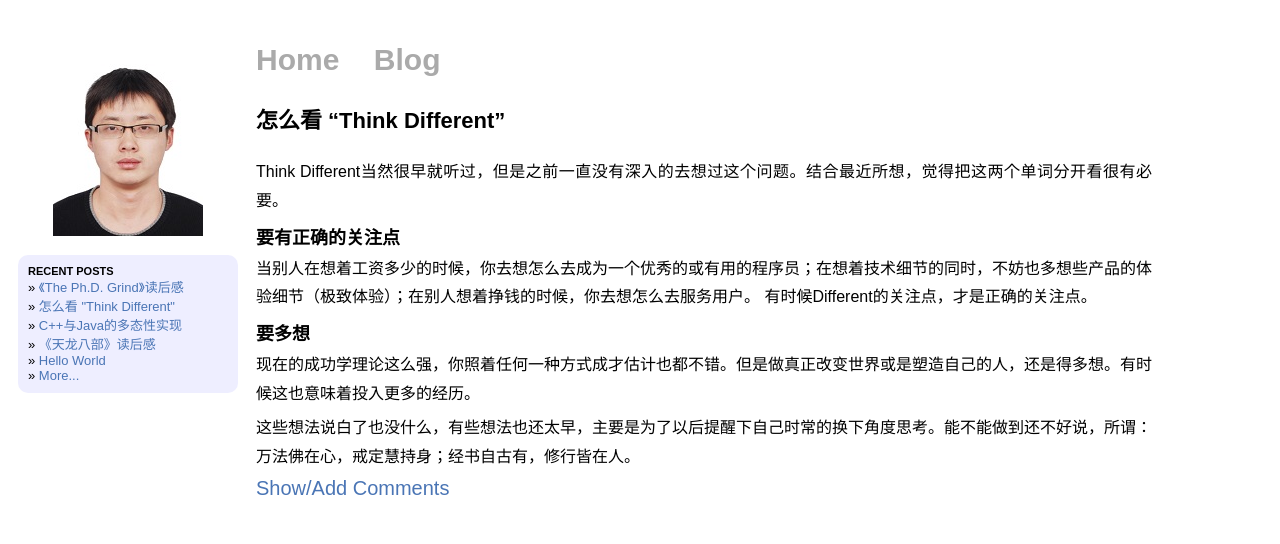
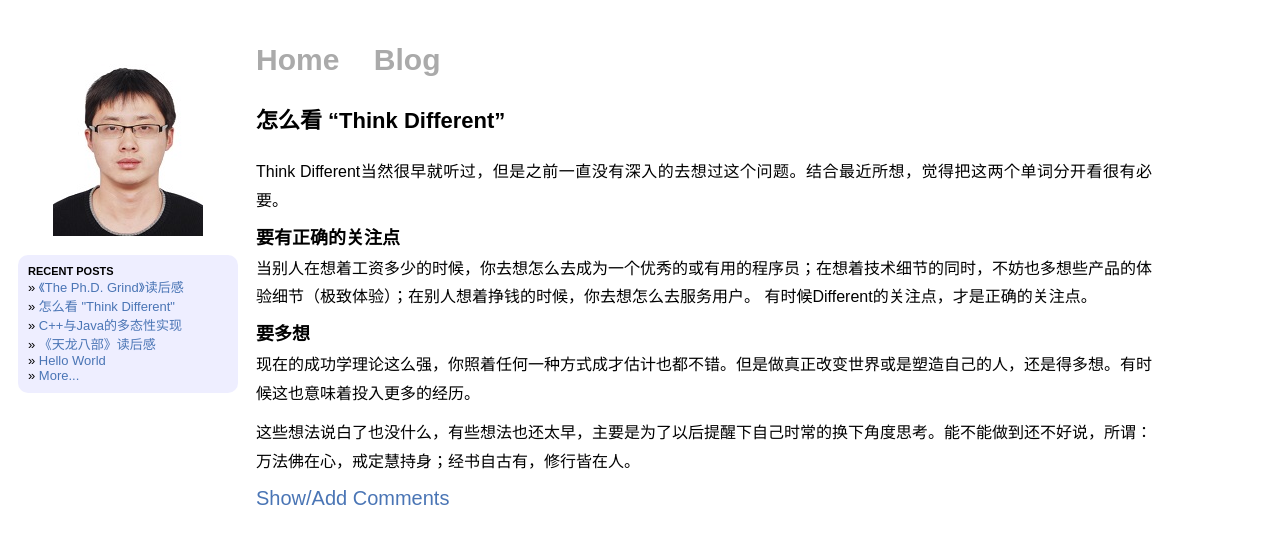
Before and after one commit to hanshengzhang/zhanghs, a Jekyll site: the page built from _posts/2014-10-24-opinion-on-thinking-different.md, in a window 1280 px wide. Shown: the top 544 px of the page. Built offline with Jekyll 4.4.1, drawn with Linux system fonts in a browser that asks for light colours; Markdown is read by kramdown in place of the engine named in the settings.

Commit message:
Update default.css
Add margin-bottom of <p> to avoid overlapping

```diff
--- a/css/default.css
+++ b/css/default.css
@@ -44,7 +44,7 @@ h1 {font-size:22px;font-weight:bold;margin-bottom:25px;}
 h2 {font-size:18px;font-weight:bold;margin-bottom:5px;margin-top:10px;}
 h3 {font-size:16px;font-weight:bold;margin-bottom:25px;}
 h4,h5,h6 {font-weight:bold;margin-bottom:15px;}
-p {margin-bottom:5px;line-height:1.8em;}
+p {margin-bottom:10px;line-height:1.8em;}
 code {background:#eee;border:1px solid #ccc;padding:0 5px;font-family:"Courier";line-height:14px;font-size:14px;word-wrap:break-word; }
 pre {background-color:#000;padding:15px;overflow:auto;margin-bottom:0px;font-size:14px;border: 1px solid #eee;-webkit-border-radius: 4px 4px 4px 4px;-moz-border-radius: 4px 4px 4px 4px;border-radius: 4px 4px 4px 4px;color:#b9bdb6;margin-top:-20px; }
 h4+pre, h3+pre { margin-top:20px; }
```
